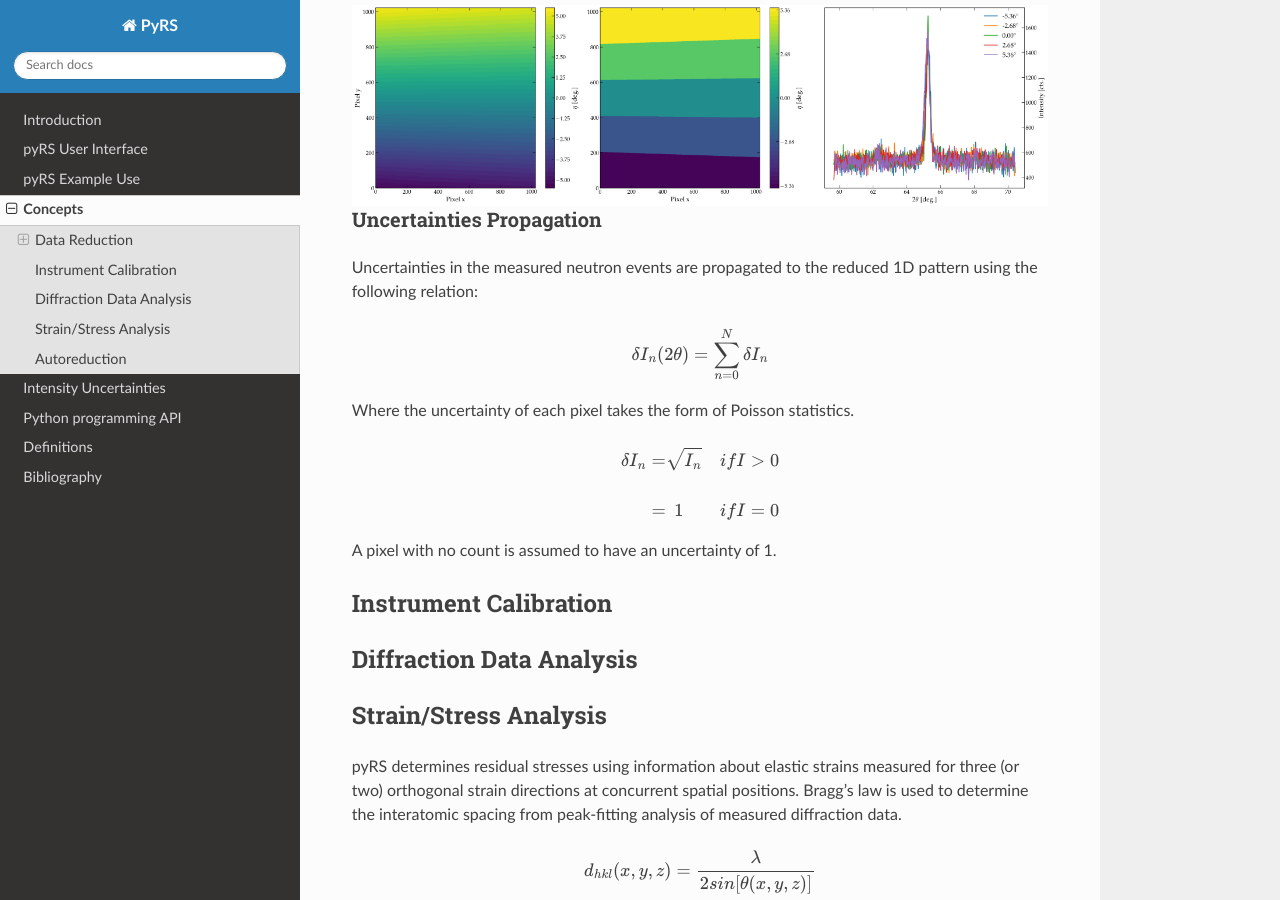
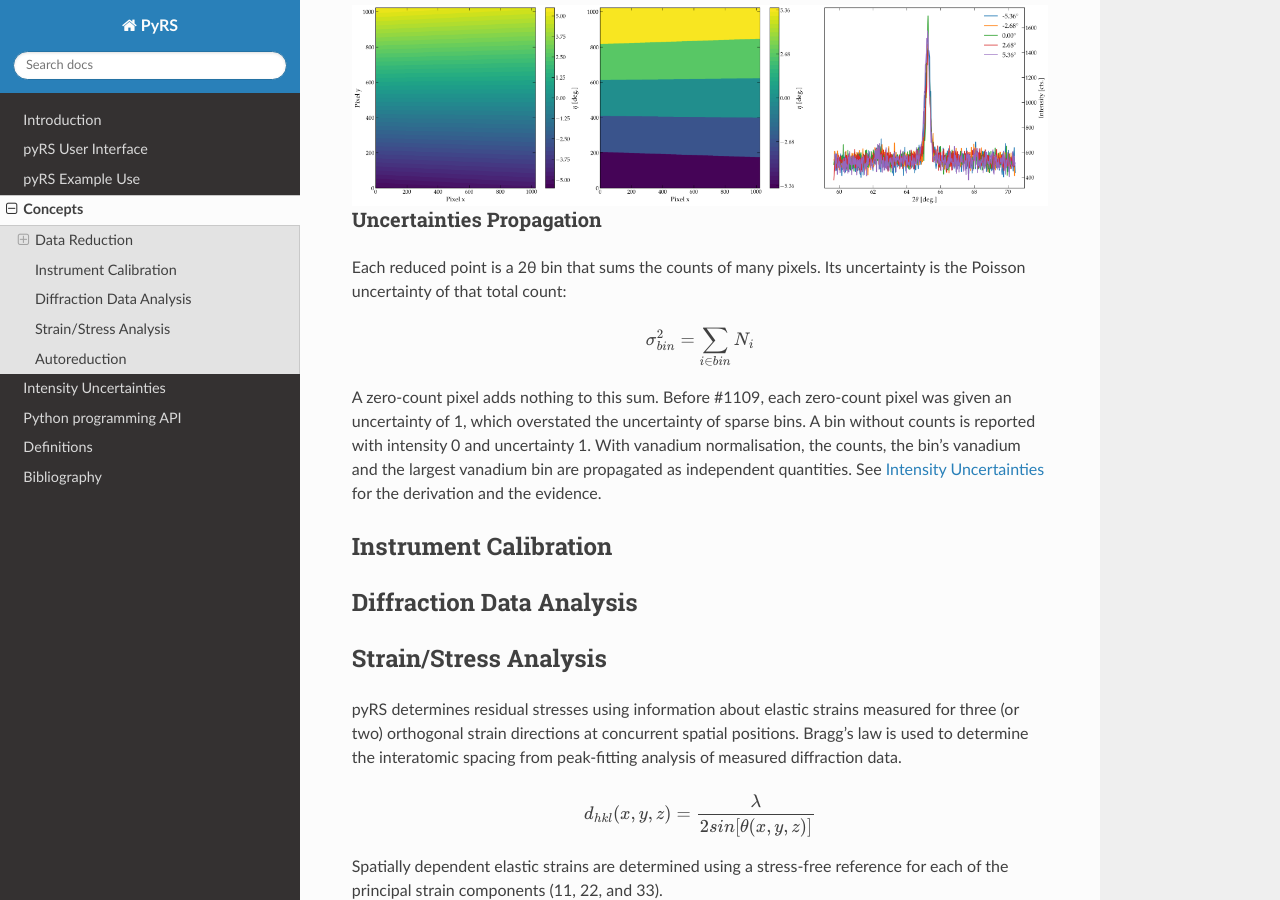
Before and after one commit to neutrons/PyRS, a Sphinx documentation site: the page built from docs/user/source/math/mathmatical.rst, in a window 1280 px wide and 900 px high, scrolled down 2229 px. Built offline with Sphinx 7.4.7 and the Read the Docs theme 3.1.0, drawn with Linux system fonts in a browser that asks for light colours.

Commit message:
Address review of #1125: Concepts page states the Poisson bin variance; test the vanadium empty-bin path
- docs/user/source/math/mathmatical.rst: the "Uncertainties Propagation"
  section still described the removed per-pixel floor (and summed sigmas
  linearly); it now states sigma^2_bin = sum of the bin's counts, the
  empty-bin rule and the vanadium propagation, and links to the new page.
- uncertainty.rst: the Monte Carlo pattern is P(2theta), no longer sharing
  "R" with the inflation factor R(lambda).
- New unit test: with vanadium, a bin of zero-count live pixels gets I = 0
  and sigma = 1 while other bins are normalised; type hints on the helper.

Co-Authored-By: Claude Opus 5.5 <noreply@anthropic.com>

```diff
--- a/docs/user/source/math/mathmatical.rst
+++ b/docs/user/source/math/mathmatical.rst
@@ -69,20 +69,17 @@ Figure 4 illustrates how specific regions from the 2D η map are isolated for re
 
 Uncertainties Propagation
 -------------------------
-Uncertainties in the measured neutron events are propagated to the reduced 1D pattern using the following relation:
+Each reduced point is a 2θ bin that sums the counts of many pixels. Its uncertainty is the Poisson
+uncertainty of that total count:
 
 .. math::
 
-   \delta I_{n}(2\theta) =  \sum_{n=0}^{N}\delta I_{n}
+   \sigma^{2}_{bin} = \sum_{i \in bin} N_{i}
 
-Where the uncertainty of each pixel takes the form of Poisson statistics.
-
-.. math::
-
-   \delta I_{n} &=& \sqrt{I_{n}}  \quad    if I>0 \\[0.5cm]
-                &=& 1             \qquad   if I=0
-
-A pixel with no count is assumed to have an uncertainty of 1.
+A zero-count pixel adds nothing to this sum. Before #1109, each zero-count pixel was given an uncertainty
+of 1, which overstated the uncertainty of sparse bins. A bin without counts is reported with intensity 0
+and uncertainty 1. With vanadium normalisation, the counts, the bin's vanadium and the largest vanadium
+bin are propagated as independent quantities. See :doc:`uncertainty` for the derivation and the evidence.
 
 
 Instrument Calibration
--- a/docs/user/source/math/uncertainty.rst
+++ b/docs/user/source/math/uncertainty.rst
@@ -193,7 +193,8 @@ Poisson bin variance.
 -----------------------------------
 
 A true pattern was placed on the calibrated HB2B_5344 detector, with the vanadium as the per-pixel
-efficiency, stripes included: λ\ :sub:`i` = k · V\ :sub:`i` · R(2θ\ :sub:`i`) / V\ :sub:`max`. It
+efficiency, stripes included: λ\ :sub:`i` = k · V\ :sub:`i` · P(2θ\ :sub:`i`) / V\ :sub:`max`, where P is the
+true pattern. It
 was Poisson-sampled 600 times at 0.066 counts per pixel, reduced with the production code, and fitted
 with pyRS's ``FitPeaks`` arguments. A pull width of 1 means honest errors.
 
```
Also changed, not shown: 1 other file.
